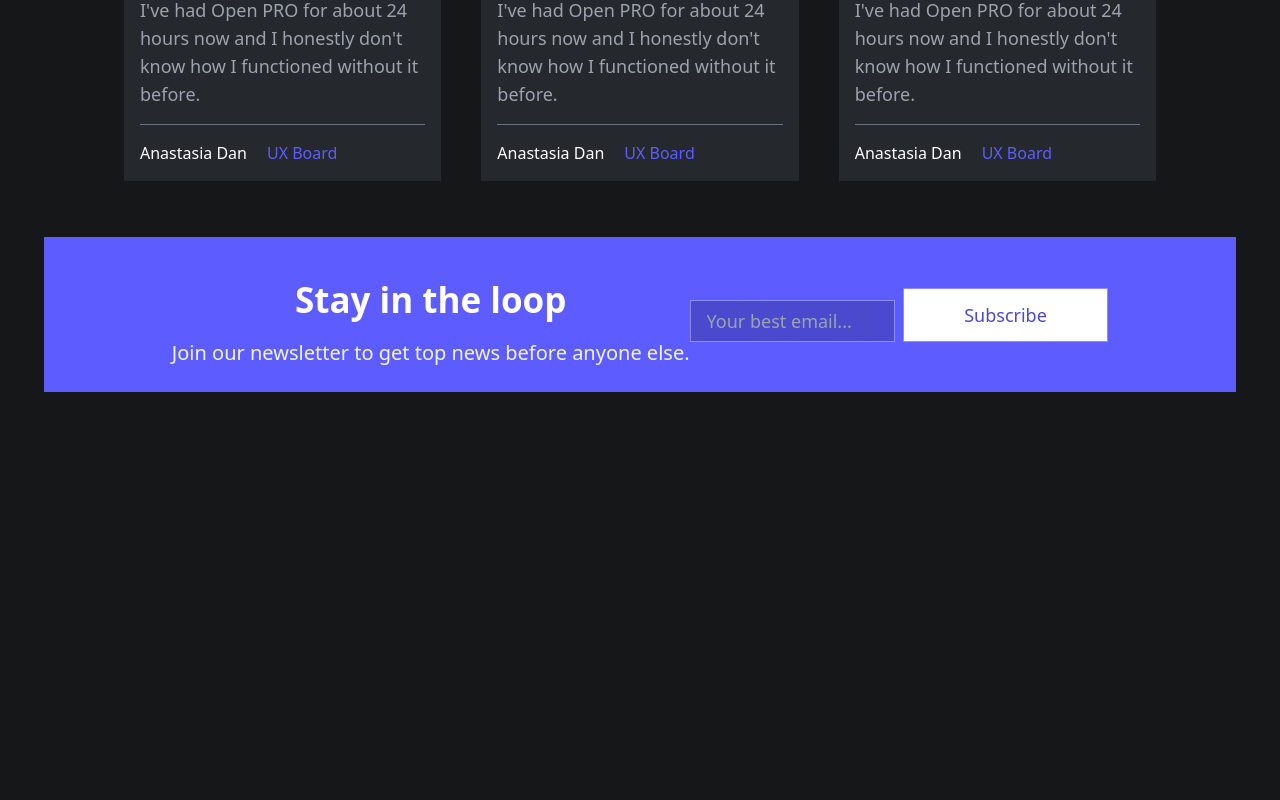
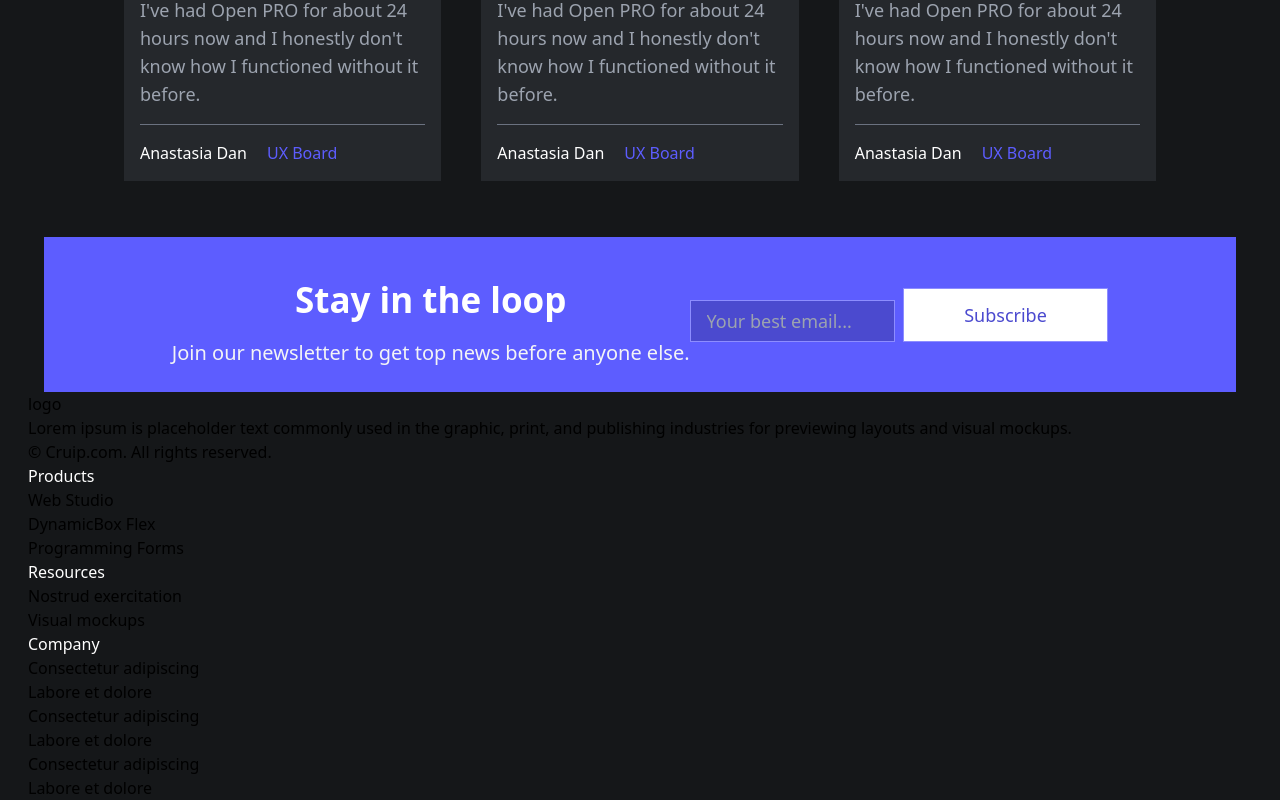
Before and after one commit to bigyan-sapkota/open-pro, a React (Vite) app: page / in a window 1280 px wide. Shown: the part 3772-4572 px from the top of the page. Before the commit the page ends 4164 px from the top, so only its background shows below. Built offline with nearby package versions, Linux system fonts and the light colour scheme.

Commit message:
Footer section navigation

```diff
--- a/src/App.jsx
+++ b/src/App.jsx
@@ -6,6 +6,7 @@ import Clients from "./Containers/Clients";
 import Products from "./Containers/Products";
 import UserReview from "./Containers/UserReview";
 import Contact from "./Containers/Contact";
+import Footer from "./Containers/Footer";
 
 const App = () => {
   return (
@@ -18,6 +19,7 @@ const App = () => {
       <Products />
       <UserReview />
       <Contact />
+      <Footer />
     </div>
   );
 };
--- a/src/Components/FooterNavigation.jsx
+++ b/src/Components/FooterNavigation.jsx
@@ -11,12 +11,34 @@ const data = [
   },
   {
     category: "Company",
-    items: ["Consectetur adipiscing", "Labore et dolore"],
+    items: [
+      "Consectetur adipiscing",
+      "Labore et dolore",
+      "Consectetur adipiscing",
+      "Labore et dolore",
+      "Consectetur adipiscing",
+      "Labore et dolore",
+    ],
   },
 ];
 
 const FooterNavigation = () => {
-  return <div></div>;
+  return (
+    <div>
+      <div>
+        {data.map((dataItems, i) => (
+          <div key={i}>
+            <p className="text-white">{dataItems.category}</p>
+            <div>
+              {dataItems.items.map((item, j) => (
+                <div key={j}>{item}</div>
+              ))}
+            </div>
+          </div>
+        ))}
+      </div>
+    </div>
+  );
 };
 
 export default FooterNavigation;
```
